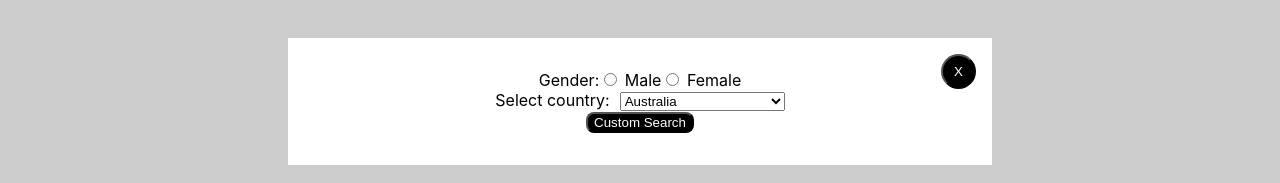
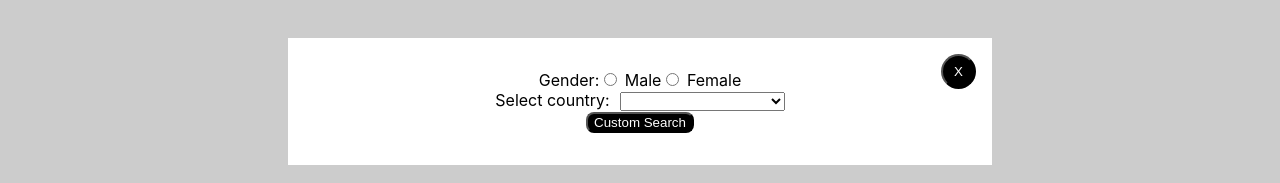
Before and after one commit to KyleEriss/dev-app, a React (Create React App) app: page / in a window 1280 px wide. Both pictures are taken after a click on the link "Custom Search". Shown: the part 299-482 px from the top of the page. Built offline with nearby package versions, Linux system fonts and the light colour scheme.

Commit message:
custom search feature complete

```diff
--- a/src/components/Browse/Browse.js
+++ b/src/components/Browse/Browse.js
@@ -15,12 +15,43 @@ export default class Browse extends Component {
         isLoadingButton: true,
         isLoadingPopup: true,
         selectedUserId: '',
-        countrySelected: ''
+        countrySelected: '',
+        gender: ''
     };
 
-    handleSelect = event => {
+    handleSelectCountry = event => {
         this.setState({
             countrySelected: event.target.value
+        })
+    }
+
+    handleSelectGender = event => {
+        this.setState({
+            gender: event.target.value
+        })
+    }
+
+    handleCustomSearch = event => {
+        console.log(this.state)
+
+        let gender = this.state.gender;
+        let country = this.state.countrySelected;
+
+        let api = `https://randomuser.me/api/?results=9&nat=${country}&gender=${gender}`;
+
+        fetch(api)
+            .then(res => res.json())
+            .then((data) => {
+                this.setState({
+                    people: data.results
+                })
+            })
+
+        this.setState({
+            info: [],
+            countrySelected: '',
+            gender: '',
+            isLoadingPopup: true
         })
     }
 
@@ -89,16 +120,16 @@ export default class Browse extends Component {
                     <div></div>
                 ) : (
                     <Popup trigger={true} close={this.closePopup}>
-                        <form>
+
                         <div className='selectGender'>
                             Gender:
-                            <input type="radio" value="Male" name="gender" /> Male
-                            <input type="radio" value="Female" name="gender" /> Female
+                                <label><input type="radio" value="male" name="gender" onChange={this.handleSelectGender} /> Male</label>
+                            <label><input type="radio" value="female" name="gender" onChange={this.handleSelectGender} /> Female</label>
                         </div>
 
-                            <div>
+                        <div className='selectCountry'>
                             Select country:
-                                <select value={this.state.sectCountry} onChange={this.handleSelect}>
+                                <select value={this.state.countrySelected} onChange={this.handleSelectCountry}>
                                 {CountryList.map(country =>
                                     <option value={country.code}>{country.label}</option>
                                 )}
@@ -106,7 +137,7 @@ export default class Browse extends Component {
                         </div>
 
                         <button onClick={this.handleCustomSearch}>Custom Search</button>
-                        </form>
+
                     </Popup>
                 )}
 
--- a/src/components/Browse/CountryList.js
+++ b/src/components/Browse/CountryList.js
@@ -1,4 +1,5 @@
 export const CountryList = [
+  { code: '', label: '' },
   { code: 'AU', label: 'Australia' },
   { code: 'BR', label: 'Brazil' },
   { code: 'CA', label: 'Canada' },
```
Lines whose indentation alone changed are shown as unchanged.
